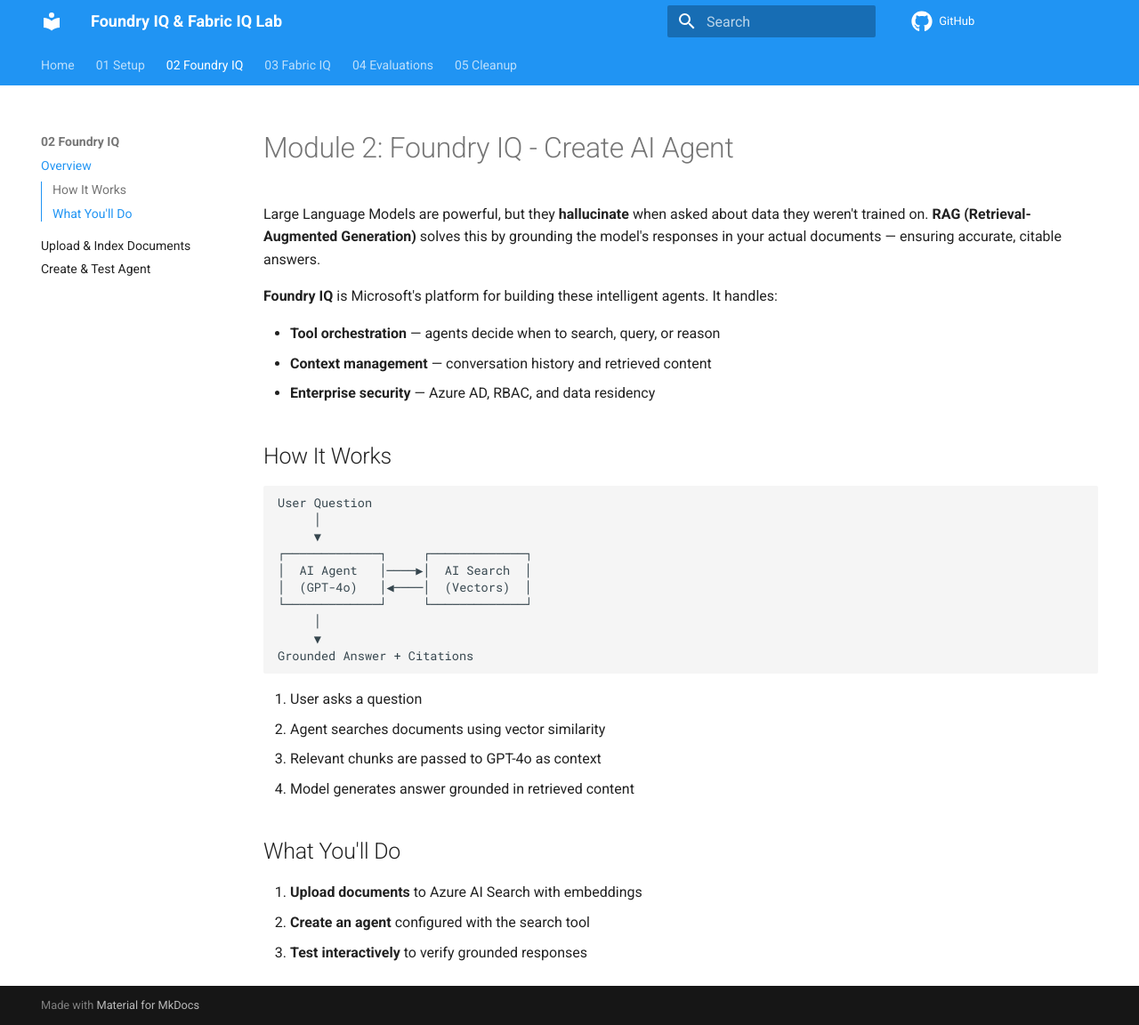
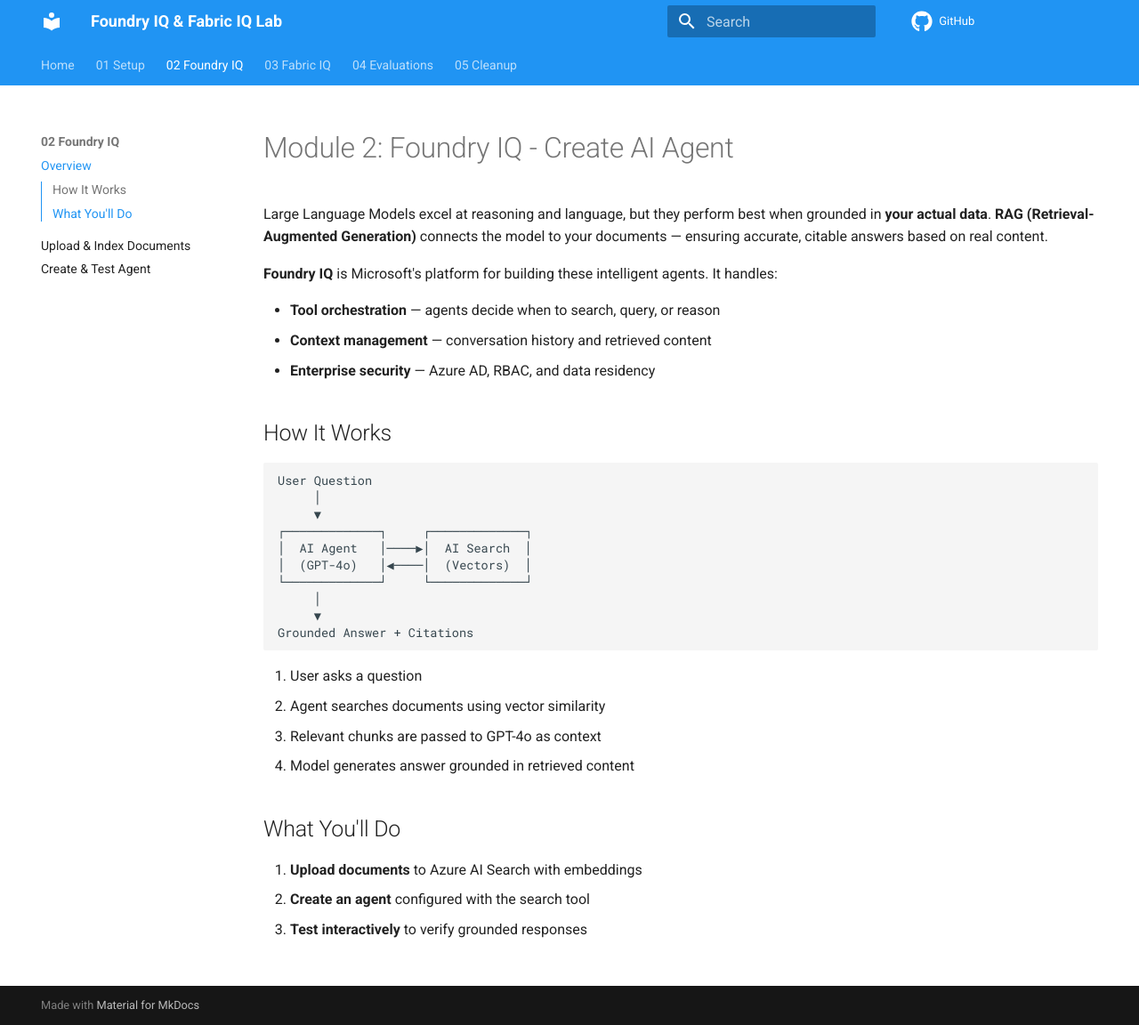
Before and after one commit to nchandhi/nc-iq-tc, an MkDocs documentation site: the page built from docs/docs/02-foundry-iq/index.md, in a window 1280 px wide and 1152 px high. Shown: the whole window at 89% size. Built offline with MkDocs 1.6.1 and Material for MkDocs 9.7.7, drawn with Linux system fonts in a browser that asks for light colours; comment, search, counter and statistics services are not loaded.

Commit message:
Reframe LLM description positively

```diff
--- a/docs/docs/02-foundry-iq/index.md
+++ b/docs/docs/02-foundry-iq/index.md
@@ -1,6 +1,6 @@
 # Module 2: Foundry IQ - Create AI Agent
 
-Large Language Models are powerful, but they **hallucinate** when asked about data they weren't trained on. **RAG (Retrieval-Augmented Generation)** solves this by grounding the model's responses in your actual documents — ensuring accurate, citable answers.
+Large Language Models excel at reasoning and language, but they perform best when grounded in **your actual data**. **RAG (Retrieval-Augmented Generation)** connects the model to your documents — ensuring accurate, citable answers based on real content.
 
 **Foundry IQ** is Microsoft's platform for building these intelligent agents. It handles:
 
```
